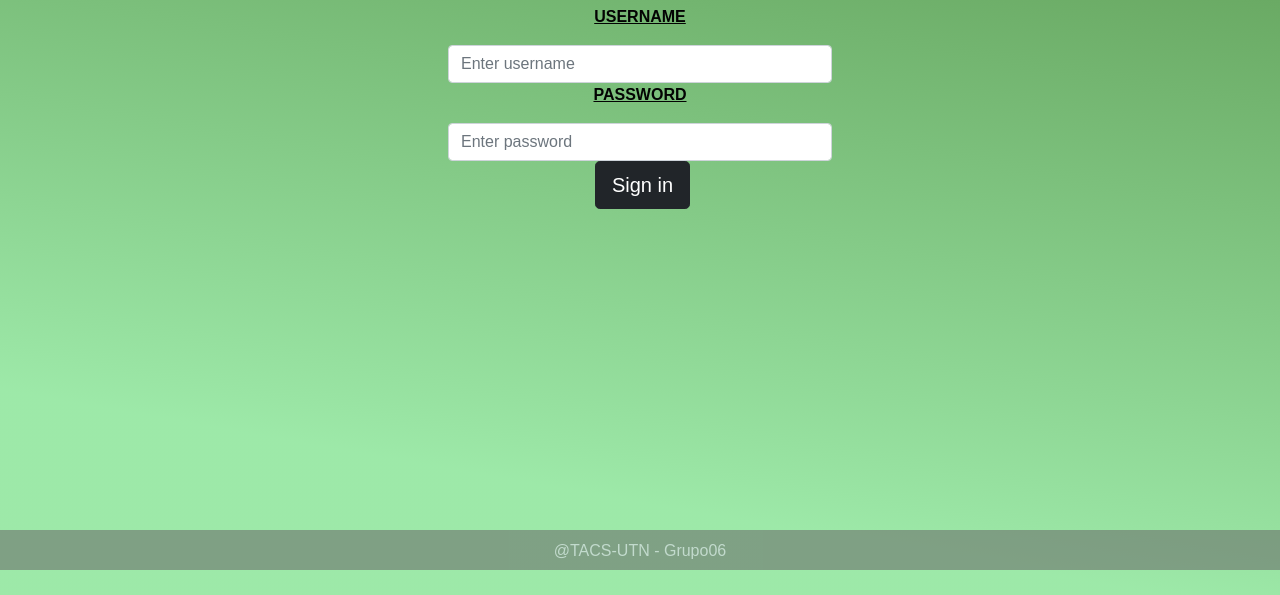
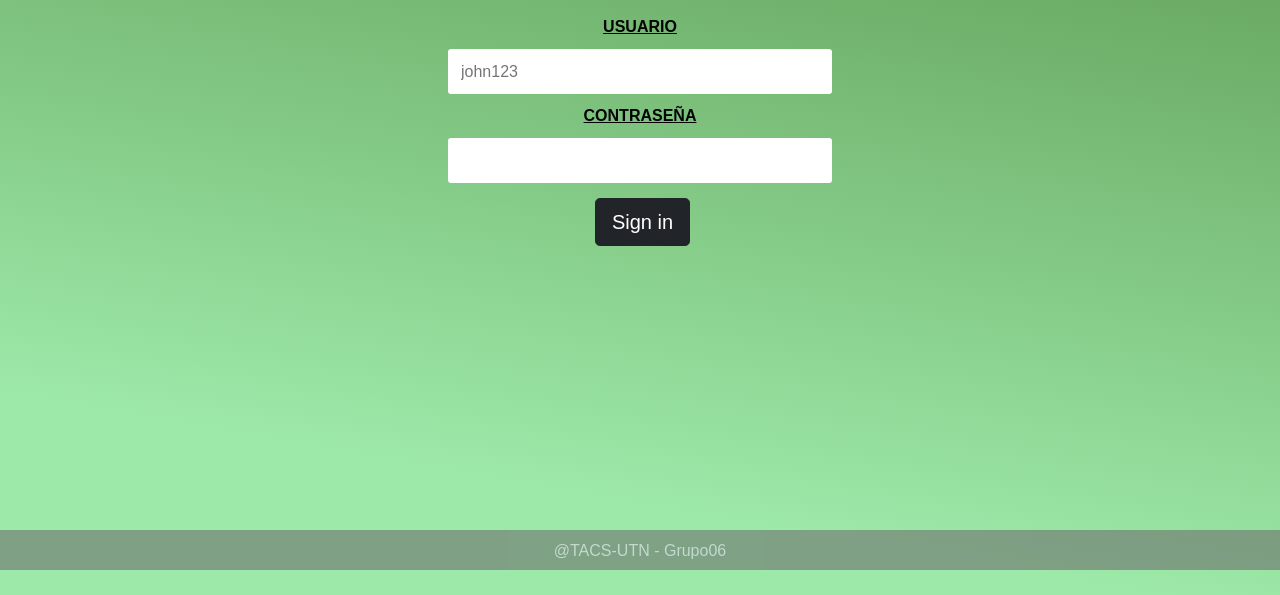
Before and after one commit to MacarenaPesce/TACS-Wordle-grupo6, a React app in the folder frontend/: page /login in a window 1280 px wide. Shown: the part 205-800 px from the top of the page. Built offline with nearby package versions, Linux system fonts and the light colour scheme.

Commit message:
login simil register con chequeo de expresiones

```diff
--- a/frontend/src/components/navbar/Navbar.js
+++ b/frontend/src/components/navbar/Navbar.js
@@ -6,9 +6,6 @@ import './Navbar.css';
 import useUser from '../../hooks/useUser';
 import IconButton from '@mui/material/IconButton'
 import ExitToAppIcon from '@mui/icons-material/ExitToApp';
-import Home from '../../pages/Home'
-
-/* todo: hacer el navbar responsive */
 
 export default function NavbarAut() {
 
--- a/frontend/src/components/not/Not.css
+++ b/frontend/src/components/not/Not.css
@@ -1,10 +1,8 @@
 body {
     font-family: 'Varela Round', sans-serif;
-	/*text-align: center;*/
 }
 
 .modal-content{
-	/*text-align: center;*/
 	max-width: 80%;
 	max-height: 50%;
 }
--- a/frontend/src/pages/sesion/Login.js
+++ b/frontend/src/pages/sesion/Login.js
@@ -4,26 +4,46 @@ import NavbarAut from "../../components/navbar/Navbar";
 import Footer from "../../components/footer/Footer";
 import { useNavigate } from 'react-router-dom';
 import useUser from '../../hooks/useUser';
+import Input from '../../components/input/Input'
+import {ContenedorBotonCentrado, MensajeError, MensajeExito } from "./Formulario";
+import { FontAwesomeIcon } from '@fortawesome/react-fontawesome';
+import { faExclamationTriangle } from '@fortawesome/free-solid-svg-icons';
 
 export default function Login({onLogin}) {
-  const [username, setUsername] = useState("");
-  const [password, setPassword] = useState("");
+  const [username, setUsername] = useState({campo:'', valido:null});
+  const [password, setPassword] = useState({campo:'', valido:null});
+  const [formularioValido, cambiarFormularioValido] = useState(null);
   const {isLoginLoading, hasLoginError, login, isLogged} = useUser()
   const navigate = useNavigate();
+
+  const expresiones = {
+    username: /^[a-zA-Z0-9_-]{3,16}$/, // Letras, numeros, guion y guion_bajo
+    password: /^.{3,12}$/, // 3 a 12 digitos.
+}
 
   useEffect(() => {
     if (isLogged) {
         navigate('/');
-       // onLogin && onLogin()
     }
-  }, [isLogged, navigate, onLogin])
+  }, [isLogged, navigate])
 
   const handleSubmit = (e) => {
     e.preventDefault();
+
+    if(
+      username.valido === 'true' &&
+      password.valido === 'true'
+    ){
+      cambiarFormularioValido(true);
+    } else {
+      cambiarFormularioValido(false);
+    }
+    console.log('Boton loggin presionado con los datos: ')
+
     login(username, password)
   };
 
-    let spinner = (<div className="spinner-border text-light" role="status">
+  let spinner = (<div className="spinner-border text-light" role="status">
                     <span className="visually-hidden">Loading...</span>
                 </div>);
 
@@ -40,31 +60,42 @@ export default function Login({onLogin}) {
                 <form className="form-sesion" onSubmit={handleSubmit}>
                     <h1>Log in</h1>
 
-                    <div className="form-group">
-                        <label>Username</label>
-                        <input className="form-control"
-                        placeholder="Enter username"
-                        onChange={(e) => setUsername(e.target.value)}
-                        value={username}
-                        />
-                    </div>
+                    <Input
+                            estado={username}
+                            cambiarEstado={setUsername}
+                            tipo="text"
+                            label="Usuario"
+                            /*placeholder="Ingrese su nombre de usuario"*/
+                            placeholder="john123"
+                            name="nombre"
+                            leyendaError="El usuario tiene que ser de 3 a 16 dígitos y solo puede contener numeros, letras y guion bajo."
+                            expresionRegular={expresiones.username}
+                    />
 
-                    <div className="form-group">
-                        <label>Password</label>
-                            <input className="form-control"
-                            type="password"
-                            placeholder="Enter password"
-                            onChange={(e) => setPassword(e.target.value)}
-                            value={password}
-                            />
-                    </div>
+                    <Input
+                            estado={password}
+                            cambiarEstado={setPassword}
+                            tipo="password"
+                            label="Contraseña"
+                            name="password1"
+                            leyendaError="La contraseña tiene que ser de 3 a 12 dígitos."
+                            expresionRegular={expresiones.password}
+				            />
 
-                    <button type="submit" className="btn btn-dark btn-lg btn-block">Sign in</button>
+                    <ContenedorBotonCentrado>
+                            <button type="submit" className="btn btn-dark btn-lg btn-block">Sign in</button>
+                            {formularioValido === true && <MensajeExito>Formulario enviado exitosamente!</MensajeExito>}
+                    </ContenedorBotonCentrado>
 
                 </form>
             </div>
             }
-            {   hasLoginError && <strong>Credentials are invalid{/*todo: tiene que ser un modal */}</strong> }
+            {   hasLoginError &&  <MensajeError>
+                    <p>
+                        <FontAwesomeIcon icon={faExclamationTriangle}/>
+                        <b>Error:</b> Por favor rellena el formulario correctamente.
+                    </p>
+                </MensajeError> }
 
         <Footer />
     </div>
--- a/frontend/src/pages/tourney/AddMember.js
+++ b/frontend/src/pages/tourney/AddMember.js
@@ -42,7 +42,6 @@ export default class AddMember extends Component  {
         this.setState({modalIsOpen: false});
         this.setState({clear:true})
     }
-
 
     changeHandler = (e)  => {
         this.setState({searchUser: e.target.value});
```
Also changed, not shown: frontend/src/components/not/Not.js (indentation only).
